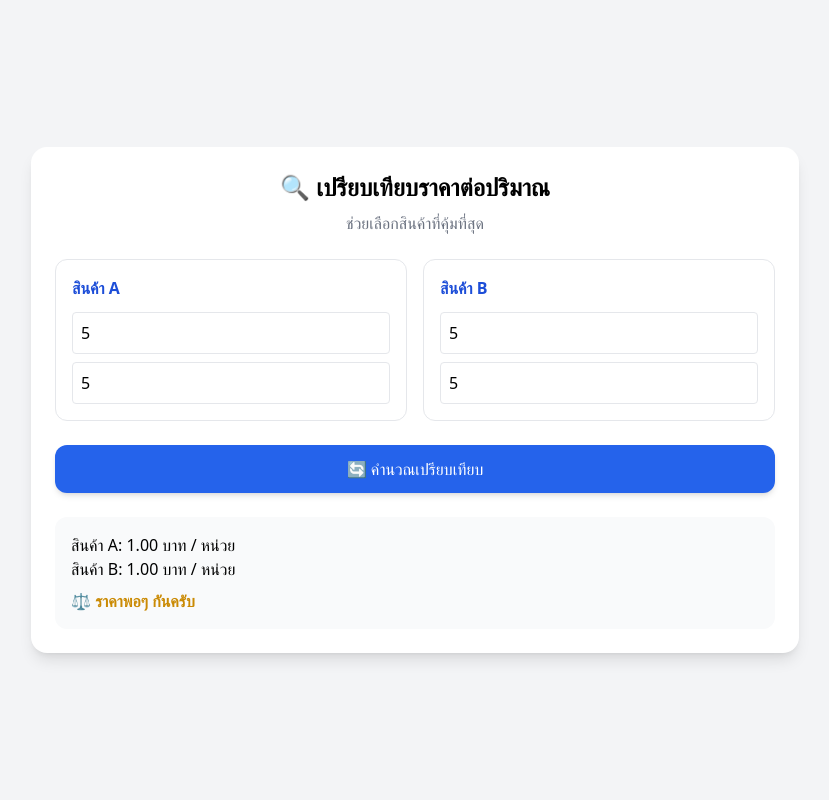
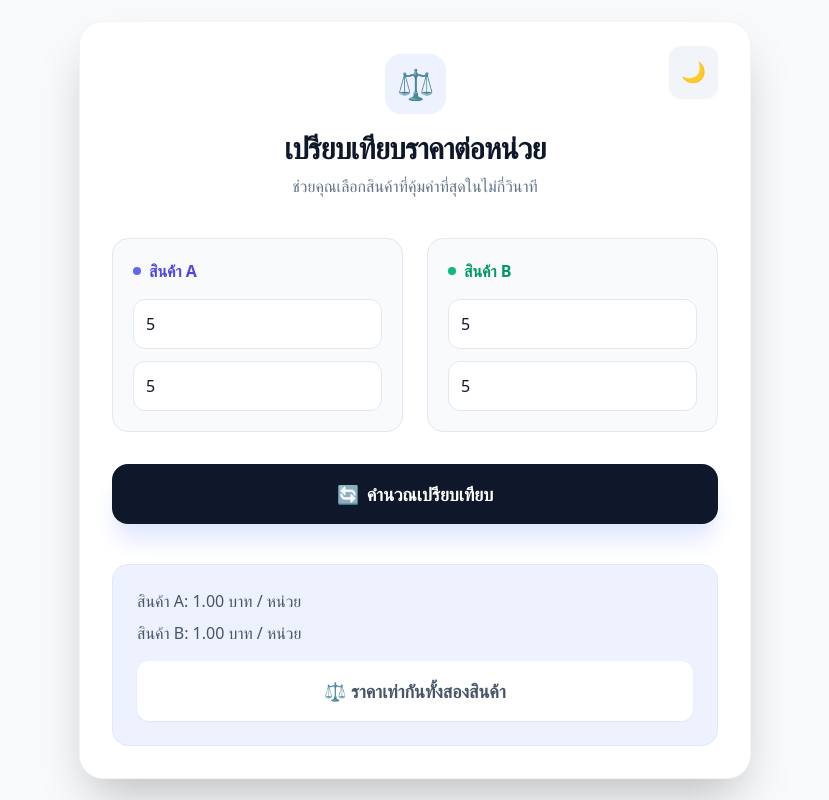
Before and after one commit to aristohits/price-per-quantity, a plain HTML site: page index.html in a window 1280 px wide. Both pictures are taken after typing "5", "5", "5", "5" into the empty fields and a click on the button "🔄 คำนวณเปรียบเทียบ". Shown: the whole page, without its empty margins (225-1054 px from the left). Drawn offline with nearby package versions, Linux system fonts and the light colour scheme.

Commit message:
feat: modern UI refresh and dark mode support with theme toggle

```diff
--- a/index.html
+++ b/index.html
@@ -2,66 +2,117 @@
 <html lang="th">
 <head>
   <meta charset="UTF-8" />
-  <title>เปรียบเทียบราคาต่อปริมาณ</title>
+  <title>เปรียบเทียบราคาต่อหน่วย</title>
   <script src="https://cdn.tailwindcss.com"></script>
+  <script>
+    // Initialize theme from localStorage or system preference
+    if (localStorage.getItem('theme') === 'dark' || (!('theme' in localStorage) && window.matchMedia('(prefers-color-scheme: dark)').matches)) {
+      document.documentElement.classList.add('dark');
+    } else {
+      document.documentElement.classList.remove('dark');
+    }
+  </script>
 </head>
-<body class="bg-gray-100 min-h-screen flex items-center justify-center">
+<body class="bg-slate-50 dark:bg-slate-950 min-h-screen flex items-center justify-center p-4 transition-colors duration-300 font-sans">
 
-  <div class="bg-white rounded-2xl shadow-lg p-6 w-full max-w-3xl">
-    <h1 class="text-2xl font-bold text-center mb-2">
-      🔍 เปรียบเทียบราคาต่อปริมาณ
+  <div class="bg-white dark:bg-slate-900 rounded-3xl shadow-2xl p-8 w-full max-w-2xl border border-slate-100 dark:border-slate-800 relative transition-colors duration-300">
+
+    <!-- Theme Toggle -->
+    <button onclick="toggleTheme()" class="absolute top-6 right-8 p-3 rounded-xl bg-slate-100 dark:bg-slate-800 hover:bg-indigo-100 dark:hover:bg-indigo-900/50 transition-all group shadow-sm active:scale-95" aria-label="Toggle Theme">
+      <span class="dark:hidden text-xl">🌙</span>
+      <span class="hidden dark:inline text-xl">☀️</span>
+    </button>
+
+    <header class="text-center mb-10">
+      <div class="inline-flex items-center justify-center p-3 bg-indigo-50 dark:bg-indigo-900/30 rounded-2xl mb-4">
+        <span class="text-3xl">⚖️</span>
+      </div>
+      <h1 class="text-3xl font-extrabold text-slate-900 dark:text-white tracking-tight">
+        เปรียบเทียบราคาต่อหน่วย
       </h1>
-    <p class="text-center text-gray-500 mb-6">
-      ช่วยเลือกสินค้าที่คุ้มที่สุด
+      <p class="text-slate-500 dark:text-slate-400 mt-2 font-medium">
+        ช่วยคุณเลือกสินค้าที่คุ้มค่าที่สุดในไม่กี่วินาที
       </p>
+    </header>
 
     <!-- Form -->
-    <form id="compareForm" onsubmit="event.preventDefault(); comparePrice();">
-      <div class="grid grid-cols-1 md:grid-cols-2 gap-4">
+    <form id="compareForm" onsubmit="event.preventDefault(); comparePrice();" class="space-y-8">
+      <div class="grid grid-cols-1 md:grid-cols-2 gap-6">
         <!-- Product A -->
-        <div class="border rounded-xl p-4">
-          <h2 class="font-semibold mb-3 text-blue-700">สินค้า A</h2>
+        <div class="bg-slate-50 dark:bg-slate-800/50 rounded-2xl p-5 border border-slate-200 dark:border-slate-700 transition-all hover:border-indigo-300 dark:hover:border-indigo-500 group">
+          <h2 class="font-bold mb-4 text-indigo-600 dark:text-indigo-400 flex items-center gap-2">
+            <span class="w-2 h-2 rounded-full bg-indigo-500"></span>
+            สินค้า A
+          </h2>
+          <div class="space-y-3">
+            <div>
               <label for="priceA" class="sr-only">ราคา สินค้า A</label>
               <input id="priceA" type="number" placeholder="ราคา (บาท)" step="0.01" min="0" inputmode="decimal" required
-            class="w-full mb-2 p-2 border rounded focus:ring-2 focus:ring-blue-500 outline-none" />
+                class="w-full p-3 bg-white dark:bg-slate-800 border border-slate-200 dark:border-slate-700 rounded-xl focus:ring-4 focus:ring-indigo-100 dark:focus:ring-indigo-900/30 focus:border-indigo-500 outline-none transition-all placeholder:text-slate-400 font-medium text-slate-900 dark:text-white" />
+            </div>
 
+            <div>
               <label for="qtyA" class="sr-only">ปริมาณ สินค้า A</label>
               <input id="qtyA" type="number" placeholder="ปริมาณ" step="any" min="0.0001" inputmode="decimal" required
-            class="w-full p-2 border rounded focus:ring-2 focus:ring-blue-500 outline-none" />
+                class="w-full p-3 bg-white dark:bg-slate-800 border border-slate-200 dark:border-slate-700 rounded-xl focus:ring-4 focus:ring-indigo-100 dark:focus:ring-indigo-900/30 focus:border-indigo-500 outline-none transition-all placeholder:text-slate-400 font-medium text-slate-900 dark:text-white" />
+            </div>
+          </div>
         </div>
 
         <!-- Product B -->
-        <div class="border rounded-xl p-4">
-          <h2 class="font-semibold mb-3 text-blue-700">สินค้า B</h2>
+        <div class="bg-slate-50 dark:bg-slate-800/50 rounded-2xl p-5 border border-slate-200 dark:border-slate-700 transition-all hover:border-emerald-300 dark:hover:border-emerald-500 group">
+          <h2 class="font-bold mb-4 text-emerald-600 dark:text-emerald-400 flex items-center gap-2">
+            <span class="w-2 h-2 rounded-full bg-emerald-500"></span>
+            สินค้า B
+          </h2>
+          <div class="space-y-3">
+            <div>
               <label for="priceB" class="sr-only">ราคา สินค้า B</label>
               <input id="priceB" type="number" placeholder="ราคา (บาท)" step="0.01" min="0" inputmode="decimal" required
-            class="w-full mb-2 p-2 border rounded focus:ring-2 focus:ring-blue-500 outline-none" />
+                class="w-full p-3 bg-white dark:bg-slate-800 border border-slate-200 dark:border-slate-700 rounded-xl focus:ring-4 focus:ring-emerald-100 dark:focus:ring-emerald-900/30 focus:border-emerald-500 outline-none transition-all placeholder:text-slate-400 font-medium text-slate-900 dark:text-white" />
+            </div>
 
+            <div>
               <label for="qtyB" class="sr-only">ปริมาณ สินค้า B</label>
               <input id="qtyB" type="number" placeholder="ปริมาณ" step="any" min="0.0001" inputmode="decimal" required
-            class="w-full p-2 border rounded focus:ring-2 focus:ring-blue-500 outline-none" />
+                class="w-full p-3 bg-white dark:bg-slate-800 border border-slate-200 dark:border-slate-700 rounded-xl focus:ring-4 focus:ring-emerald-100 dark:focus:ring-emerald-900/30 focus:border-emerald-500 outline-none transition-all placeholder:text-slate-400 font-medium text-slate-900 dark:text-white" />
+            </div>
+          </div>
         </div>
       </div>
 
       <!-- Error Message -->
-      <p id="errorMessage" class="hidden mt-4 text-center text-red-500 text-sm font-medium"></p>
+      <div id="errorMessage" class="hidden p-4 rounded-xl bg-red-50 dark:bg-red-900/20 border border-red-100 dark:border-red-900/30 text-red-600 dark:text-red-400 text-sm font-semibold text-center"></div>
 
       <!-- Button -->
       <button type="submit"
-        class="mt-6 w-full bg-blue-600 text-white py-3 rounded-xl hover:bg-blue-700 transition shadow-md active:scale-[0.98]">
-        🔄 คำนวณเปรียบเทียบ
+        class="w-full bg-slate-900 dark:bg-indigo-600 text-white py-4 rounded-2xl hover:bg-indigo-600 dark:hover:bg-indigo-500 active:scale-[0.98] transition-all shadow-xl shadow-indigo-100 dark:shadow-none font-bold text-lg flex items-center justify-center gap-2 group">
+        <span>🔄</span>
+        คำนวณเปรียบเทียบ
       </button>
     </form>
 
     <!-- Result -->
-    <div id="result" class="mt-6 hidden p-4 rounded-xl bg-gray-50">
-      <p id="resultA"></p>
-      <p id="resultB"></p>
-      <p id="winner" class="font-semibold mt-2"></p>
+    <div id="result" class="mt-10 hidden p-6 rounded-2xl bg-indigo-50 dark:bg-indigo-950/30 border border-indigo-100 dark:border-indigo-900/50">
+      <div class="space-y-2 mb-4">
+        <p id="resultA" class="text-slate-600 dark:text-slate-300 font-medium"></p>
+        <p id="resultB" class="text-slate-600 dark:text-slate-300 font-medium"></p>
+      </div>
+      <div id="winner" class="p-4 rounded-xl font-bold text-center text-lg shadow-sm"></div>
     </div>
   </div>
 
   <script>
+    function toggleTheme() {
+      if (document.documentElement.classList.contains('dark')) {
+        document.documentElement.classList.remove('dark');
+        localStorage.setItem('theme', 'light');
+      } else {
+        document.documentElement.classList.add('dark');
+        localStorage.setItem('theme', 'dark');
+      }
+    }
+
     function comparePrice() {
       const priceA = parseFloat(document.getElementById("priceA").value);
       const qtyA = parseFloat(document.getElementById("qtyA").value);
@@ -70,6 +121,7 @@
 
       const errorEl = document.getElementById("errorMessage");
       const resultEl = document.getElementById("result");
+      const winner = document.getElementById("winner");
 
       // Reset state
       errorEl.classList.add("hidden");
@@ -100,17 +152,15 @@
       document.getElementById("resultB").innerText =
         `สินค้า B: ${unitB.toLocaleString(undefined, {minimumFractionDigits: 2, maximumFractionDigits: 4})} บาท / หน่วย`;
 
-      const winner = document.getElementById("winner");
-
       if (unitA < unitB) {
-        winner.innerText = "✅ สินค้า A คุ้มกว่าครับ";
-        winner.className = "font-semibold mt-2 text-green-600";
+        winner.innerText = "✨ สินค้า A คุ้มค่ากว่า!";
+        winner.className = "p-4 rounded-xl font-bold text-center text-lg shadow-sm bg-white dark:bg-slate-800 text-emerald-600 dark:text-emerald-400 animate-bounce-short";
       } else if (unitB < unitA) {
-        winner.innerText = "✅ สินค้า B คุ้มกว่าครับ";
-        winner.className = "font-semibold mt-2 text-green-600";
+        winner.innerText = "✨ สินค้า B คุ้มค่ากว่า!";
+        winner.className = "p-4 rounded-xl font-bold text-center text-lg shadow-sm bg-white dark:bg-slate-800 text-emerald-600 dark:text-emerald-400 animate-bounce-short";
       } else {
-        winner.innerText = "⚖️ ราคาพอๆ กันครับ";
-        winner.className = "font-semibold mt-2 text-yellow-600";
+        winner.innerText = "⚖️ ราคาเท่ากันทั้งสองสินค้า";
+        winner.className = "p-4 rounded-xl font-bold text-center text-lg shadow-sm bg-white dark:bg-slate-800 text-slate-600 dark:text-slate-400";
       }
     }
 
@@ -121,5 +171,15 @@
     }
   </script>
 
+  <style>
+    @keyframes bounce-short {
+      0%, 100% { transform: translateY(0); }
+      50% { transform: translateY(-4px); }
+    }
+    .animate-bounce-short {
+      animation: bounce-short 1s ease-in-out infinite;
+    }
+  </style>
+
 </body>
 </html>
```
Lines whose indentation alone changed are shown as unchanged.
